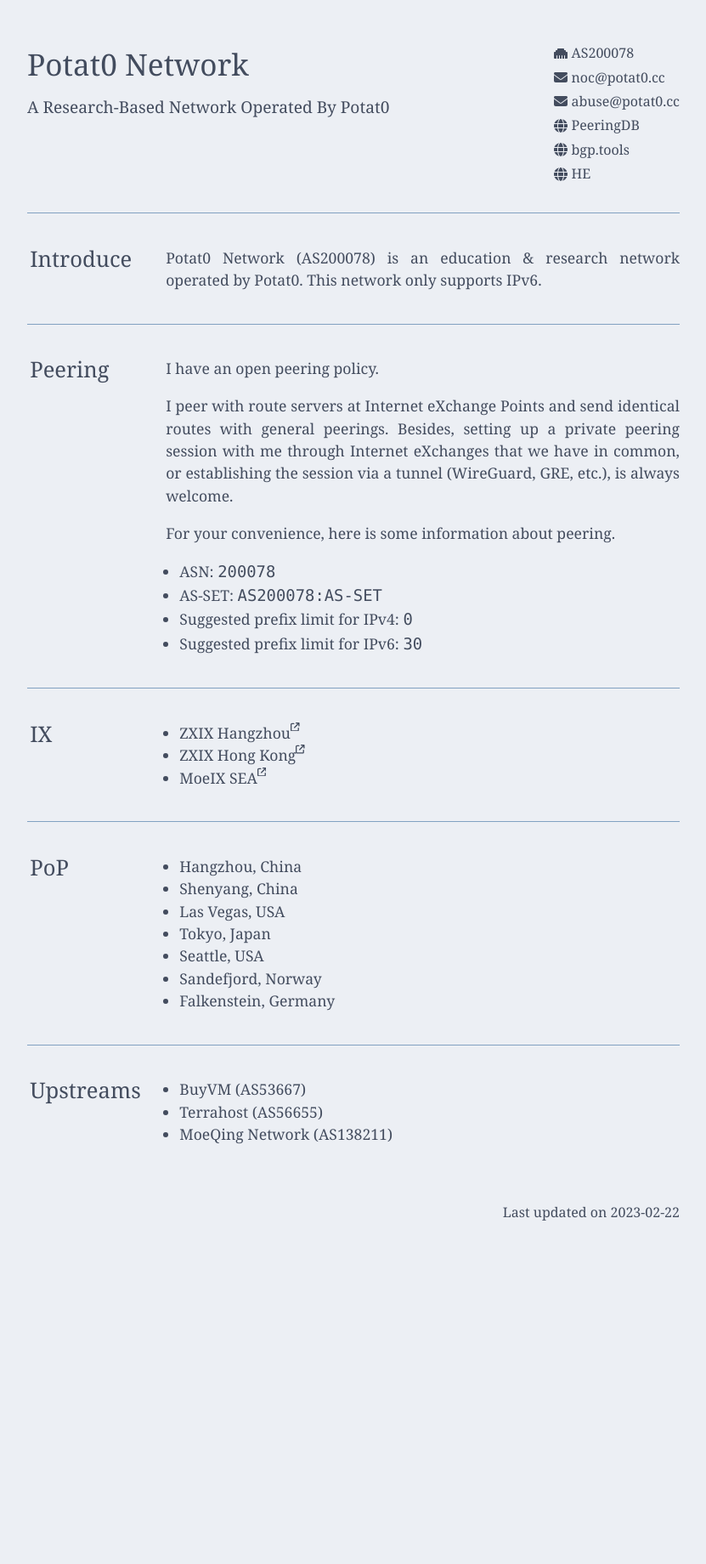
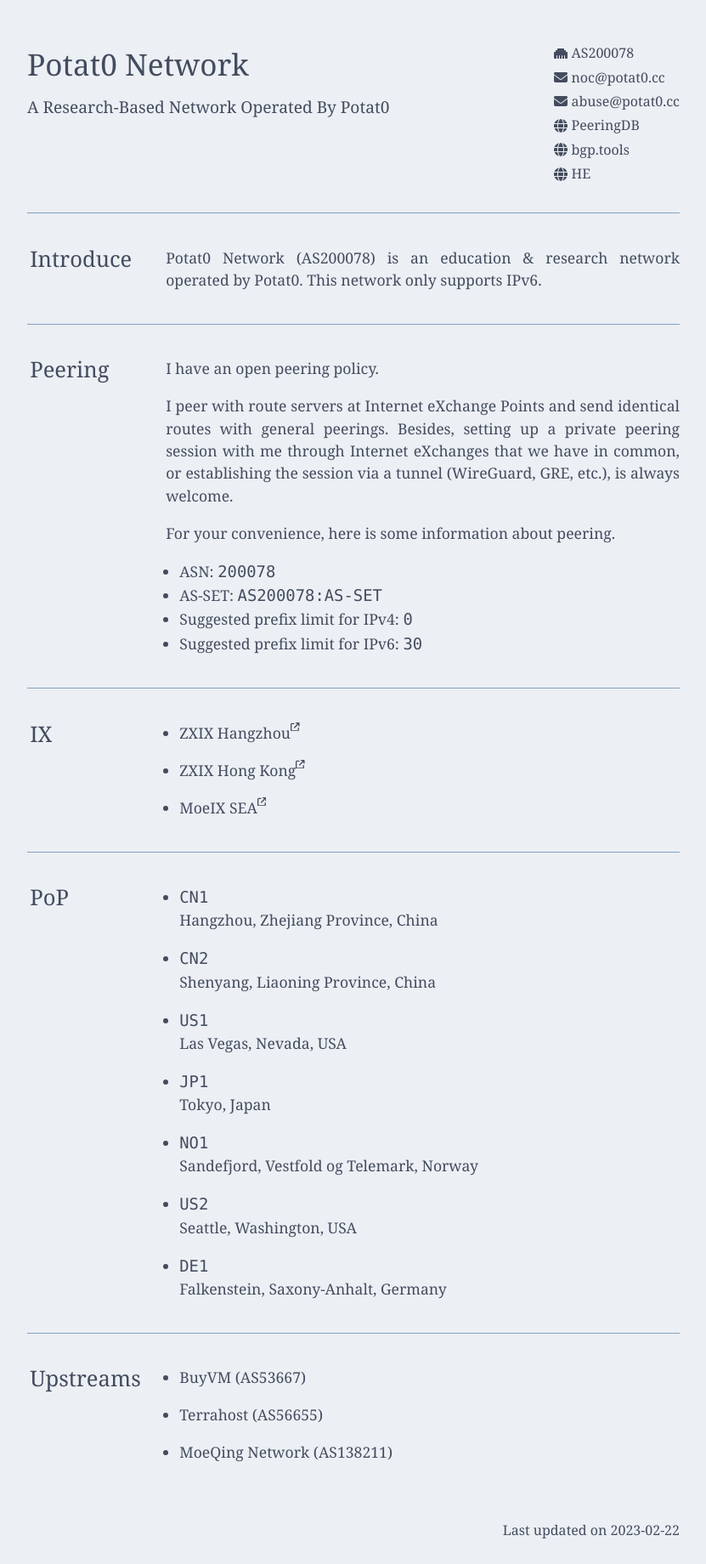
Before and after one commit to Potat0000/AS200078, a Jekyll site: the page built from index.md, in a window 1280 px wide. Shown: the whole page at 85% size, without its empty margins (224-1055 px from the left). Built offline with Jekyll 4.4.1, drawn with Linux system fonts in a browser that asks for light colours; before the commit the page ends 1466 px from its top, so only the background shows below that.

Commit message:
Update PoP

```diff
--- a/_data/config.yml
+++ b/_data/config.yml
@@ -40,19 +40,36 @@ section:
 
   IX: |
     - [ZXIX Hangzhou](https://www.peeringdb.com/ix/3166)
+
     - [ZXIX Hong Kong](https://www.peeringdb.com/ix/3246)
+
     - [MoeIX SEA](https://www.peeringdb.com/ix/4082)
 
   PoP: |
-    - Hangzhou, China
-    - Shenyang, China
-    - Las Vegas, USA
-    - Tokyo, Japan
-    - Seattle, USA
-    - Sandefjord, Norway
-    - Falkenstein, Germany
+    - `CN1`<br>
+      Hangzhou, Zhejiang Province, China
+
+    - `CN2`<br>
+      Shenyang, Liaoning Province, China
+
+    - `US1`<br>
+      Las Vegas, Nevada, USA
+
+    - `JP1`<br>
+      Tokyo, Japan
+
+    - `NO1`<br>
+      Sandefjord, Vestfold og Telemark, Norway
+
+    - `US2`<br>
+      Seattle, Washington, USA
+
+    - `DE1`<br>
+      Falkenstein, Saxony-Anhalt, Germany
 
   Upstreams: |
     - BuyVM (AS53667)
+
     - Terrahost (AS56655)
+
     - MoeQing Network (AS138211)
```
